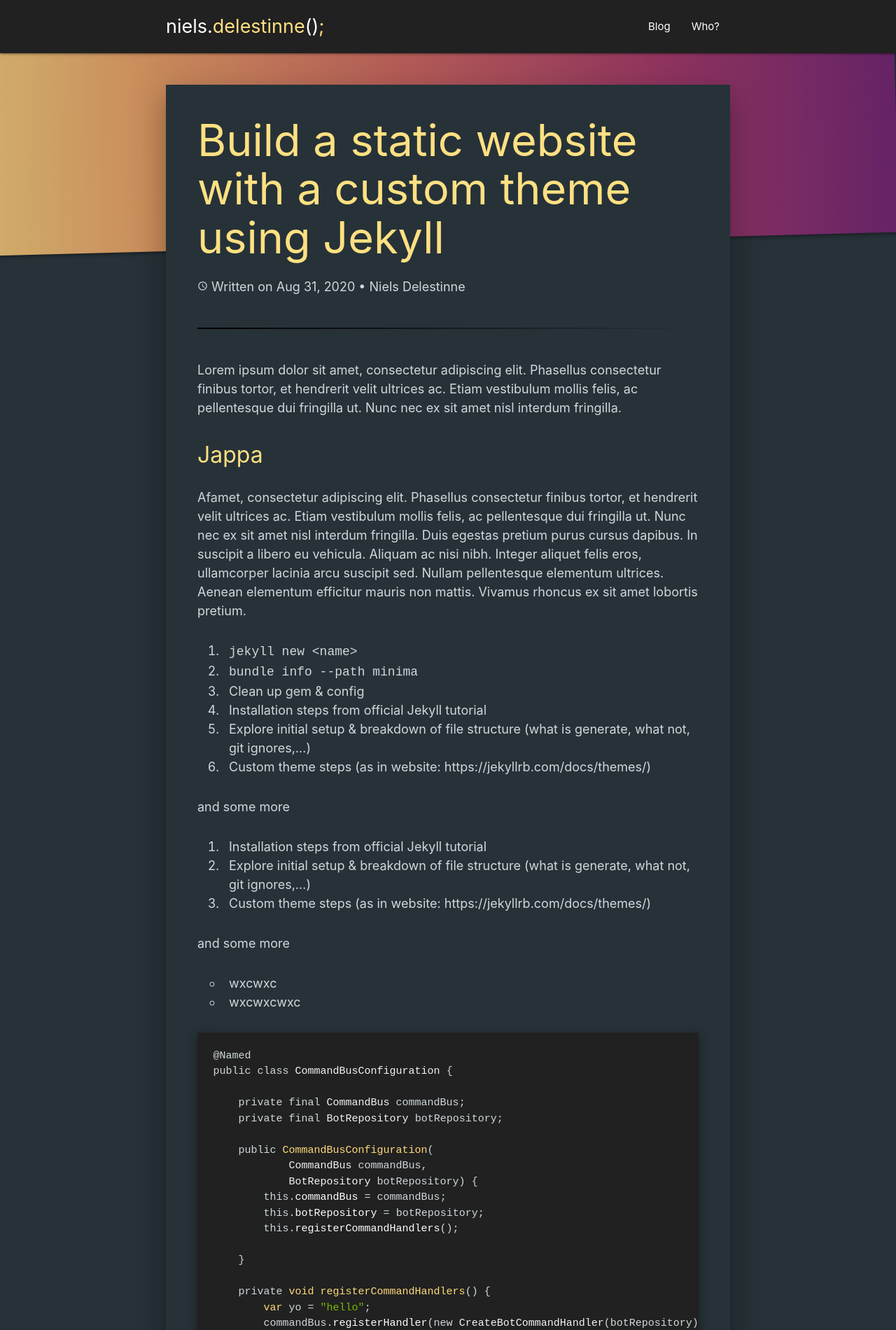
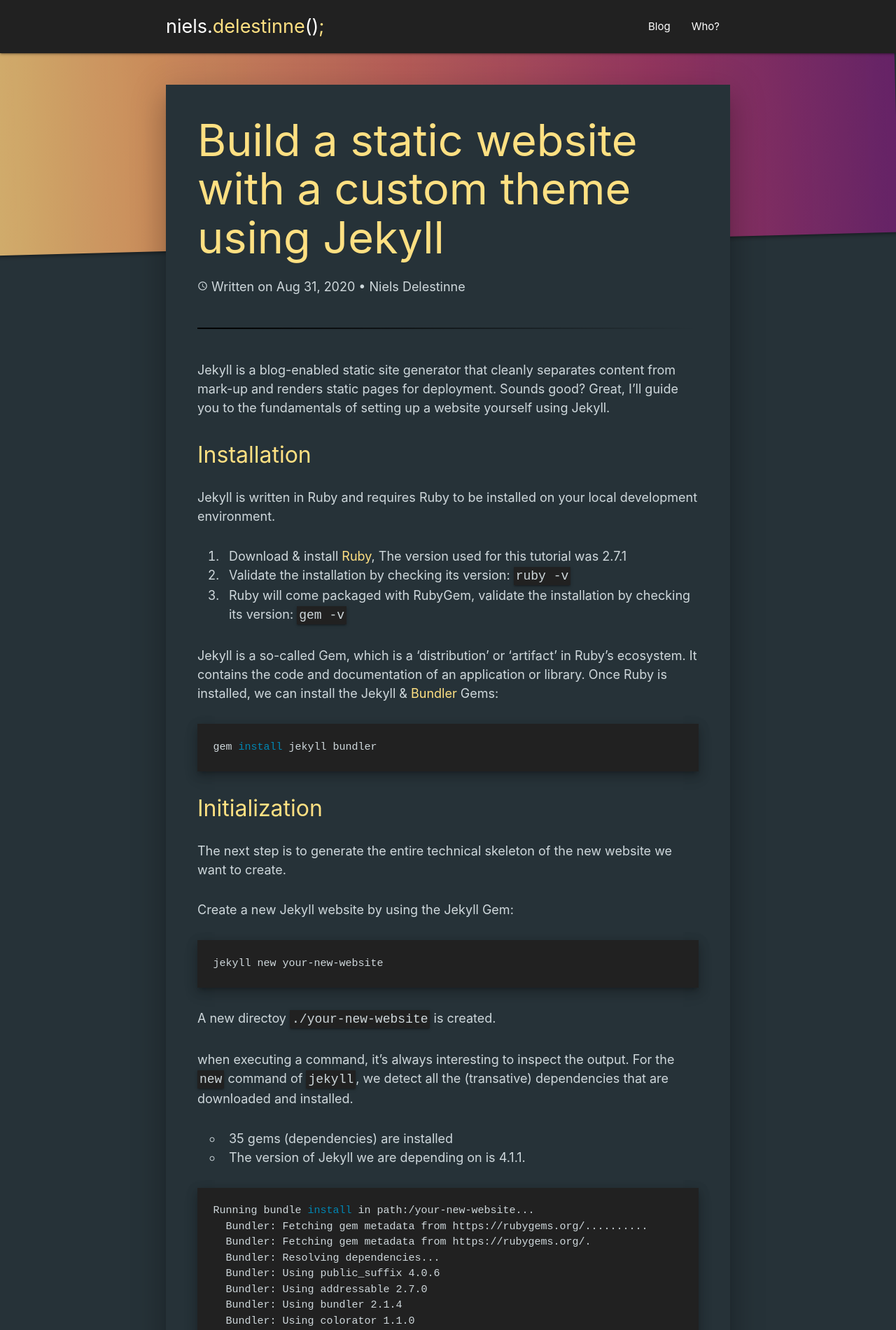
Before and after one commit to nielsdelestinne/niedel.be, a Jekyll site: the page built from _posts/2020-08-31-build-a-static-website-with-a-custom-theme-using-jekyll.markdown, in a window 1280 px wide. Shown: the top 1900 px of the page at 70% size. Built offline with Jekyll 4.4.1, drawn with Linux system fonts in a browser that asks for light colours; comment, search, counter and statistics services are not loaded; some of the changed text lies outside the part shown.

Commit message:
First blogpost WIP

```diff
--- a/_posts/2020-08-31-build-a-static-website-with-a-custom-theme-using-jekyll.markdown
+++ b/_posts/2020-08-31-build-a-static-website-with-a-custom-theme-using-jekyll.markdown
@@ -7,13 +7,146 @@
 comments: true
 ---
 
-Lorem ipsum dolor sit amet, consectetur adipiscing elit. Phasellus consectetur finibus tortor, et hendrerit velit ultrices ac. Etiam vestibulum mollis felis, ac pellentesque dui fringilla ut. Nunc nec ex sit amet nisl interdum fringilla.
+Jekyll is a blog-enabled static site generator that cleanly separates content from mark-up and renders static pages for deployment. Sounds good? Great, I'll guide you to the fundamentals of setting up a website yourself using Jekyll.
 
-## Jappa
+## Installation
 
-Afamet, consectetur adipiscing elit. Phasellus consectetur finibus tortor, et hendrerit velit ultrices ac. Etiam vestibulum mollis felis, ac pellentesque dui fringilla ut. Nunc nec ex sit amet nisl interdum fringilla. Duis egestas pretium purus cursus dapibus. In suscipit a libero eu vehicula. Aliquam ac nisi nibh. Integer aliquet felis eros, ullamcorper lacinia arcu suscipit sed. Nullam pellentesque elementum ultrices. Aenean elementum efficitur mauris non mattis. Vivamus rhoncus ex sit amet lobortis pretium.
+Jekyll is written in Ruby and requires Ruby to be installed on your local development environment.
+1. Download & install [Ruby](https://www.ruby-lang.org/en/downloads/), The version used for this tutorial was 2.7.1
+2. Validate the installation by checking its version: `ruby -v`
+2. Ruby will come packaged with RubyGem, validate the installation by checking its version: `gem -v`
 
-1. `jekyll new <name>`
+Jekyll is a so-called Gem, which is a 'distribution' or 'artifact' in Ruby's ecosystem. It contains the code and documentation of an application or library.
+Once Ruby is installed, we can install the Jekyll & [Bundler](https://rubygems.org/gems/bundler) Gems:
+{% highlight bash %}
+gem install jekyll bundler
+{% endhighlight %}
+
+## Initialization
+
+The next step is to generate the entire technical skeleton of the new website we want to create.
+
+Create a new Jekyll website by using the Jekyll Gem:
+{% highlight bash %}
+jekyll new your-new-website
+{% endhighlight %}
+
+A new directoy `./your-new-website` is created.
+
+when executing a command, it's always interesting to inspect the output. For the `new` command of `jekyll`, we detect all the (transative) dependencies that are downloaded and installed.
+- 35 gems (dependencies) are installed
+- The version of Jekyll we are depending on is 4.1.1.
+
+{% highlight bash %}
+Running bundle install in path:/your-new-website...
+  Bundler: Fetching gem metadata from https://rubygems.org/..........
+  Bundler: Fetching gem metadata from https://rubygems.org/.
+  Bundler: Resolving dependencies...
+  Bundler: Using public_suffix 4.0.6
+  Bundler: Using addressable 2.7.0
+  Bundler: Using bundler 2.1.4
+  Bundler: Using colorator 1.1.0
+  Bundler: Using concurrent-ruby 1.1.7
+  Bundler: Using eventmachine 1.2.7 (x64-mingw32)
+  Bundler: Using http_parser.rb 0.6.0
+  Bundler: Using em-websocket 0.5.1
+  Bundler: Using ffi 1.13.1 (x64-mingw32)
+  Bundler: Using forwardable-extended 2.6.0
+  Bundler: Using i18n 1.8.5
+  Bundler: Using sassc 2.4.0 (x64-mingw32)
+  Bundler: Using jekyll-sass-converter 2.1.0
+  Bundler: Using rb-fsevent 0.10.4
+  Bundler: Using rb-inotify 0.10.1
+  Bundler: Using listen 3.2.1
+  Bundler: Using jekyll-watch 2.2.1
+  Bundler: Using rexml 3.2.4
+  Bundler: Using kramdown 2.3.0
+  Bundler: Using kramdown-parser-gfm 1.1.0
+  Bundler: Using liquid 4.0.3
+  Bundler: Using mercenary 0.4.0
+  Bundler: Using pathutil 0.16.2
+  Bundler: Fetching rouge 3.23.0
+  Bundler: Installing rouge 3.23.0
+  Bundler: Using safe_yaml 1.0.5
+  Bundler: Using unicode-display_width 1.7.0
+  Bundler: Using terminal-table 1.8.0
+  Bundler: Using jekyll 4.1.1
+  Bundler: Using jekyll-feed 0.15.0
+  Bundler: Using jekyll-seo-tag 2.6.1
+  Bundler: Using minima 2.5.1
+  Bundler: Using thread_safe 0.3.6
+  Bundler: Using tzinfo 1.2.7
+  Bundler: Using tzinfo-data 1.2020.1
+  Bundler: Using wdm 0.1.1
+  Bundler: Bundle complete! 6 Gemfile dependencies, 35 gems now installed.
+  Bundler: Use `bundle info [gemname]` to see where a bundled gem is installed.
+New jekyll site installed in path:/your-new-website.
+{% endhighlight %}
+
+Navigate inside the newly created directory using `cd your-new-website`.
+Inside, we discover the following structure:
+{% highlight cmd %}
+your-new-website/
+|--- _posts/
+    |--- 2020-09-14-welcome-to-jekyll.markdown
+|--- 404.html
+|--- _config.yml
+|--- Gemfile
+|--- Gemfile.lock
+|--- index.markdown
+{% endhighlight %}
+
+A short description on what's what:
+
+**_posts/** directory
+- Contains the blog posts, each markdown file represents a single blog post and contains purely the content.
+
+**404.html**:
+- Is returned as the response whenever the provided page-url could not be resolved (not found).
+
+**Gemfile**(.lock)
+- Contains the dependencies (gems & their specific version) required for building & running the Jekyll website. Although not entirely the same, it's relatively similar to NPM's `package.json` file.
+
+**index.markdown**
+- Represents the index (home) page and contains its content.
+
+**_config.yml**
+- Contains the configuration of your website (settings, variables, activated plugins, meta information,...)
+
+> Besides configuration and content, there is no actual HTML or (S)CSS contained in the project directory. This is only possible when there's a clean separation between content and mark-up.
+
+Render the website and take a peek at what it looks like on [http://127.0.0.1:4000/](http://127.0.0.1:4000/):
+
+1. Git & gitignore!
+2. Template erin trekken en customizen
+2. `bundle info --path minima`
+3. Clean up gem & config
+1. Installation steps from official Jekyll tutorial
+2. Git Actions opt einde
+3. provide official resources
+
+
+
+{% highlight bash %}
+bundle exec jekyll serve
+{% endhighlight %}
+
+{% highlight cmd %}
+your-new-website/
+|--- _includes/
+|--- _layouts/
+|--- _posts/
+|--- _sass/
+|--- assets/
+|--- 404.html
+|--- _config.yml
+|--- Gemfile
+|--- Gemfile.lock
+|--- index.markdown
+{% endhighlight %}
+
+
+
 2. `bundle info --path minima`
 3. Clean up gem & config
 1. Installation steps from official Jekyll tutorial
--- a/_sass/niedel.scss
+++ b/_sass/niedel.scss
@@ -296,6 +296,12 @@
  * All rights reserved: Minima
  */
 
+.language-plaintext {
+  @extend .grey, .darken-4;
+  @extend .z-depth-1;
+  padding: 0.2rem;
+}
+
 .highlight {
   @extend .grey, .darken-4;
   @extend .z-depth-3;
```
